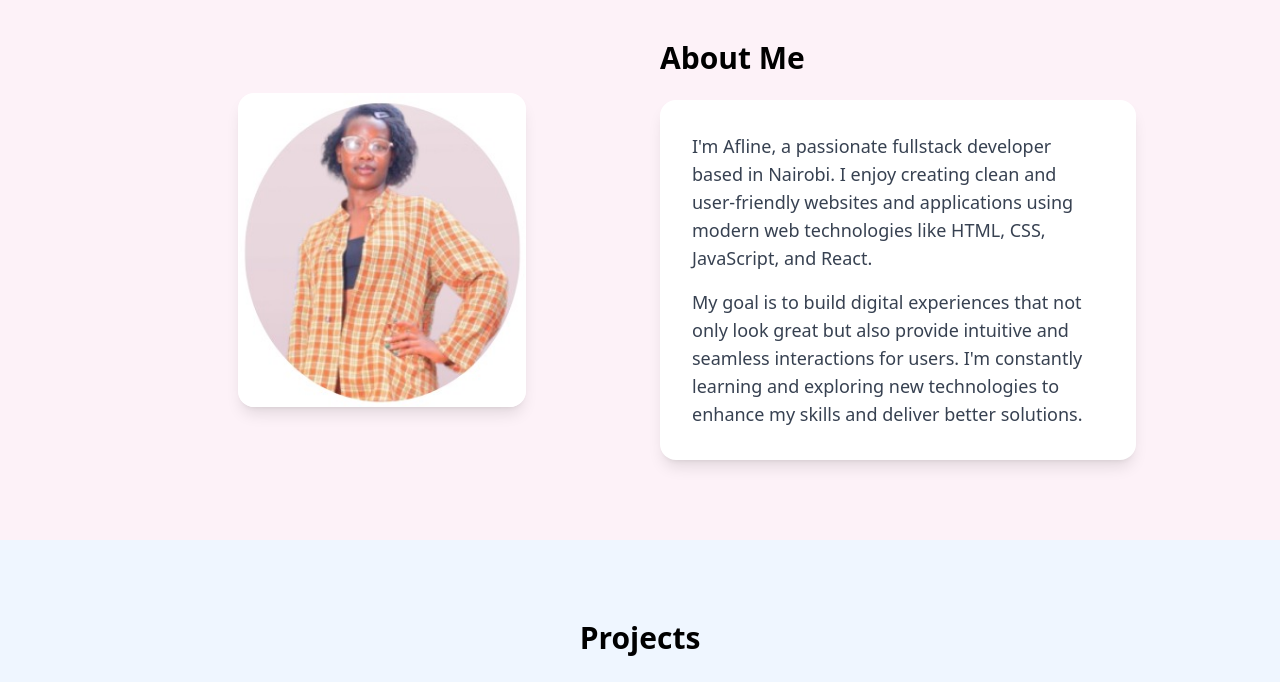
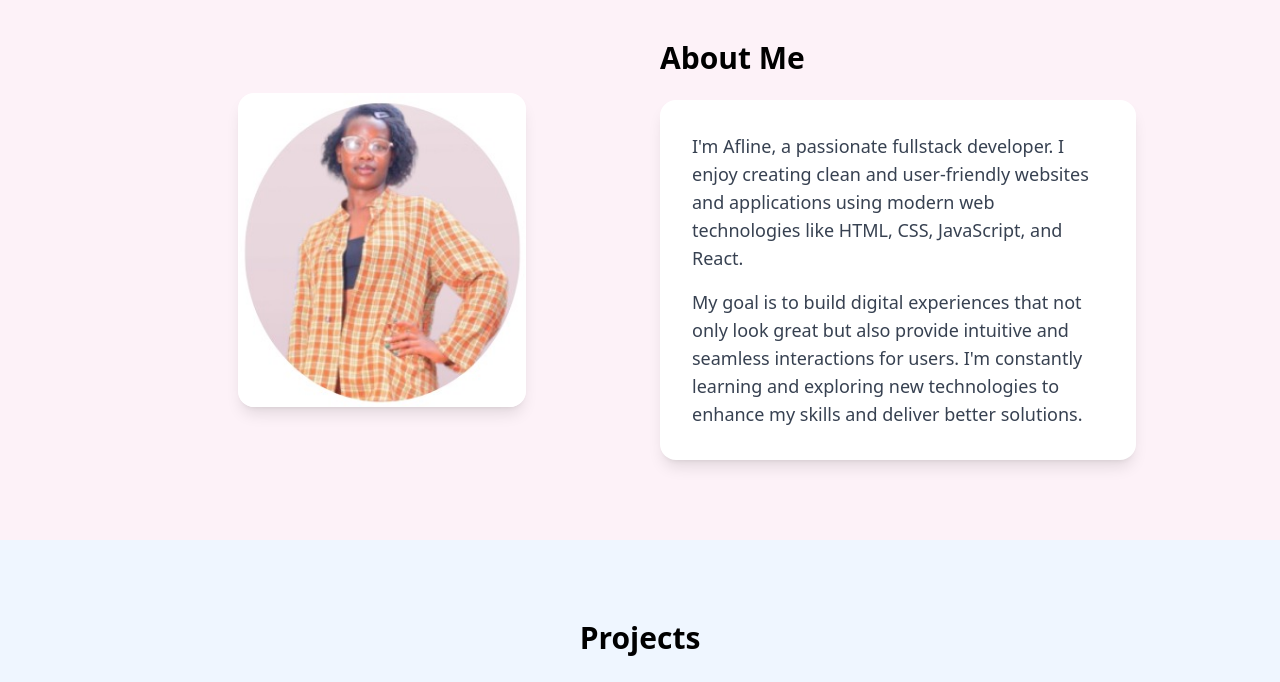
Before and after one commit to JasmineAfline/MYPORTFOLIO, a plain HTML site: page index.html in a window 1280 px wide. Shown: the part 840-1522 px from the top of the page. Drawn offline with nearby package versions, Linux system fonts and the light colour scheme.

```diff
--- a/index.html
+++ b/index.html
@@ -111,7 +111,7 @@
         <h2 class="text-3xl font-bold mb-6 text-center md:text-left">About Me</h2>
         <div class="bg-white p-6 md:p-8 rounded-2xl shadow-lg">
           <p class="text-base md:text-lg leading-relaxed text-gray-700 mb-4">
-            I'm Afline, a passionate fullstack developer based in Nairobi. I enjoy creating clean and user-friendly websites and applications using modern web technologies like HTML, CSS, JavaScript, and React.
+            I'm Afline, a passionate fullstack developer. I enjoy creating clean and user-friendly websites and applications using modern web technologies like HTML, CSS, JavaScript, and React.
           </p>
           <p class="text-base md:text-lg leading-relaxed text-gray-700">
             My goal is to build digital experiences that not only look great but also provide intuitive and seamless interactions for users. I'm constantly learning and exploring new technologies to enhance my skills and deliver better solutions.
```
